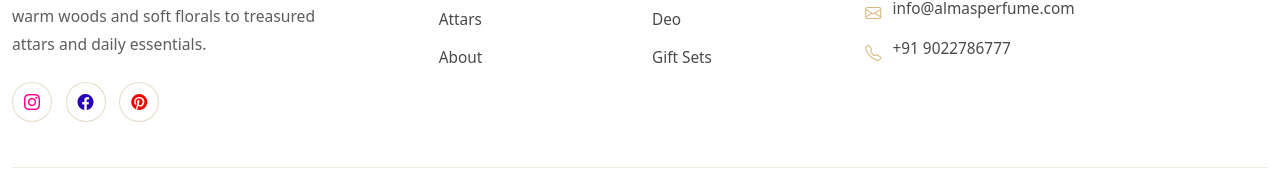
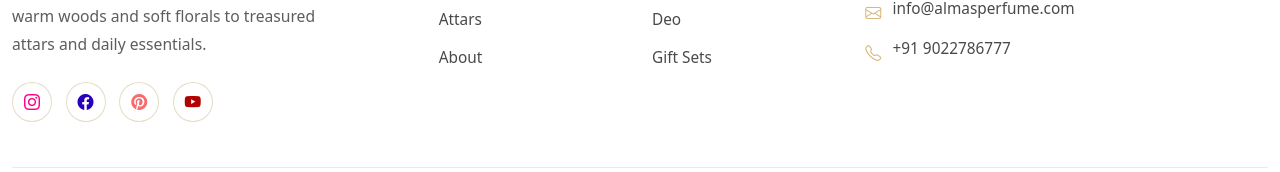
Before and after one commit to akshaikh198/AlKausar, a React (Vite) app: page /journal/attar in a window 1280 px wide. Shown: the part 1213-1385 px from the top of the page. Built offline with nearby package versions, Linux system fonts and the light colour scheme; the HTML template or start-up script is replaced by a standard one.

Commit message:
footer Changes just  social media links

```diff
--- a/src/components/Footer.jsx
+++ b/src/components/Footer.jsx
@@ -44,7 +44,10 @@ function Footer() {
                   <i className="bi bi-facebook" style={{ color: '#2800bb' }} />
                 </a>
                 <a href="https://www.pinterest.com/almasperfume/" target="_blank" rel="noreferrer" aria-label="Pinterest">
-                  <i className="bi bi-pinterest" style={{ color: '#f50000' }} />
+                  <i className="bi bi-pinterest" style={{ color: '#f76c6c' }} />
+                </a>
+                <a href="https://www.youtube.com/@AlmasPerfume-dt8dn" target="_blank" rel="noreferrer" aria-label="YouTube">
+                  <i className="bi bi-youtube" style={{ color: '#b30000' }} />
                 </a>
               </div>
             </div>
```
